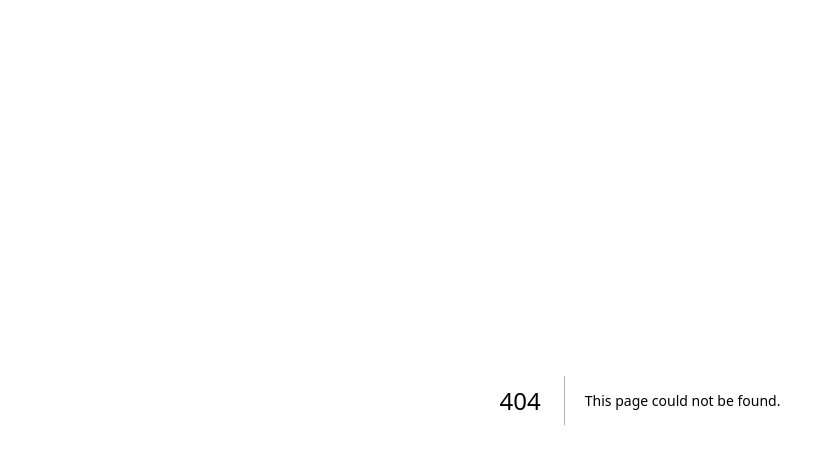
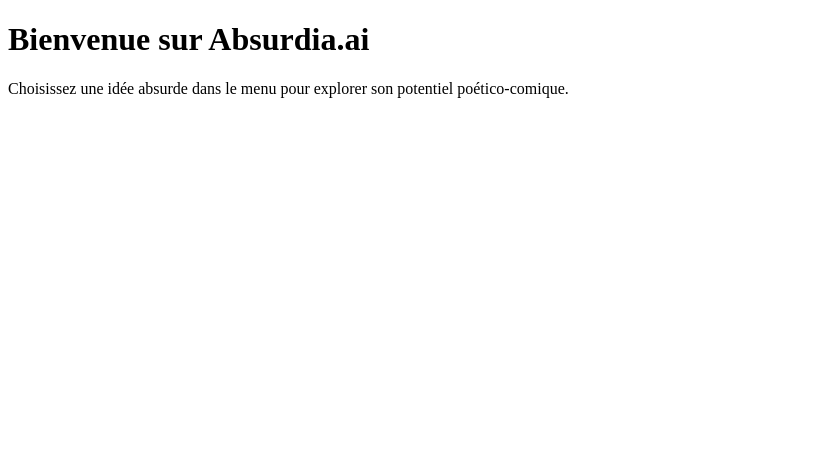
Before and after one commit to Raytracer76/absurdia, a Next.js app: page / in a window 1280 px wide. Before the commit this address had no page. Shown: the top 464 px of the page, without its empty margins (0-835 px from the left). Built offline with nearby package versions, Linux system fonts and the light colour scheme.

Commit message:
Added welcome page

```diff
--- /dev/null
+++ b/app/page.tsx
@@ -0,0 +1,8 @@
+export default function Home() {
+  return (
+    <main className="p-8 text-white">
+      <h1 className="text-2xl font-bold mb-4">Bienvenue sur Absurdia.ai</h1>
+      <p>Choisissez une idée absurde dans le menu pour explorer son potentiel poético-comique.</p>
+    </main>
+  );
+}
```
